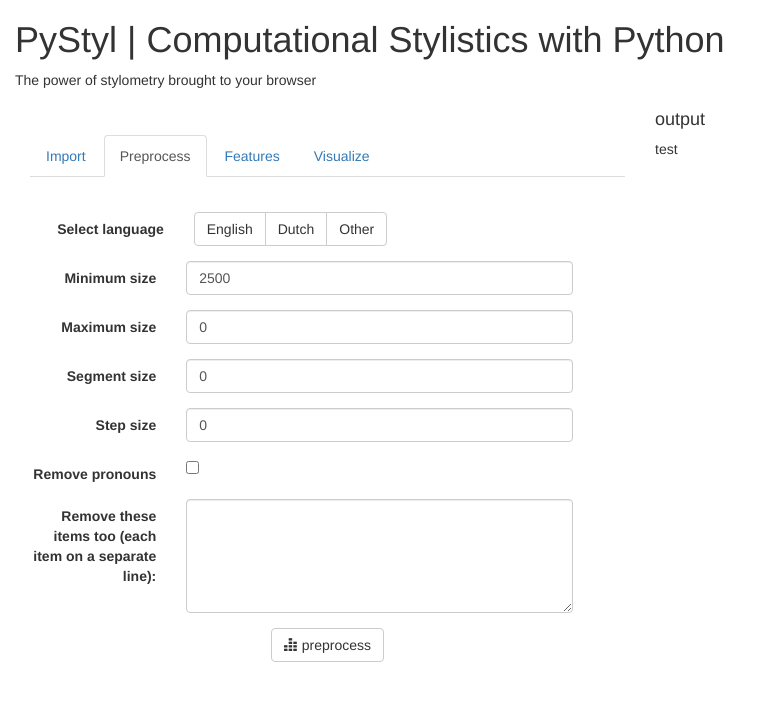
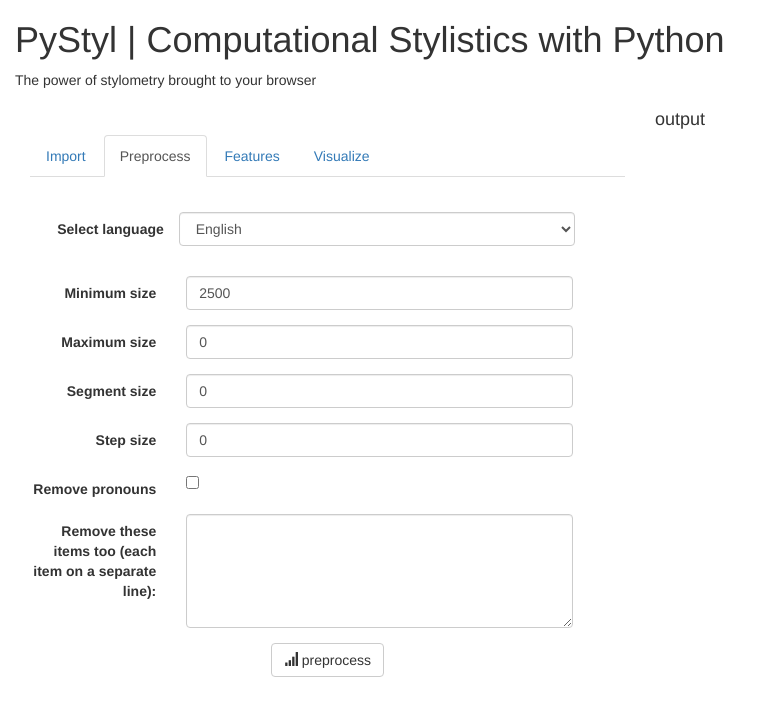
Before and after one commit to mikekestemont/pystyl, a Flask app: page / in a window 1280 px wide, after a click on "Preprocess". Shown: the top 716 px of the page, without its empty margins (0-771 px from the left). Run offline with Flask 2, Linux system fonts and the light colour scheme; some libraries are stand-ins or nearby versions.

Commit message:
more progress

```diff
--- a/app/static/js/pystyl.js
+++ b/app/static/js/pystyl.js
@@ -2,6 +2,23 @@
     $("#import-btn").click(function() {
         var data = $('#import-settings-id').serializeArray();
         console.log(data);
+
+        var control = document.getElementById("files-id");
+control.addEventListener("change", function(event) {
+
+    // When the control has changed, there are new files
+
+    var i = 0,
+        files = control.files,
+        len = files.length;
+
+    for (; i < len; i++) {
+        console.log("Filename: " + files[i].name);
+        console.log("Type: " + files[i].type);
+        console.log("Size: " + files[i].size + " bytes");
+    }
+
+}, false);
 
         $.ajax({
           contentType: 'application/json;charset=UTF-8',
--- a/app/templates/index.html
+++ b/app/templates/index.html
@@ -24,7 +24,7 @@
                     <div class="form-group">
                         <label for="inputEmail3" class="col-sm-3 control-label">Input files</label>
                         <div class="col-sm-8">
-                            <span class="btn btn-file"><input type="file" id="files-id" name='files-name'/></span>
+                            <span class="btn btn-file"><input type="file" id="files-id" name='files-name' multiple/></span>
                         </div>
                     </div>
 
@@ -51,7 +51,7 @@
                 </form>
                 <div class='text-center'>
                     <button type="button" id="import-btn" class="btn btn-default">
-                        <span class="glyphicon glyphicon-equalizer" aria-hidden="true"></span> import
+                        <span class="glyphicon glyphicon-folder-open" aria-hidden="true"></span> import
                     </button>
                 </div>
             </div> <!-- end of import tab -->
@@ -59,14 +59,16 @@
             <div class="tab-pane" id="preprocess">
                 <form class="form-horizontal" id="preprocessing-settings-id" name='preprocessing-settings-name'>
                     <div class="form-group">&nbsp;</div>
-                        <label for="inputEmail3" class="col-sm-3 control-label">Select language</label>
-                        <div class="col-sm-8">
-                            <div class="btn-group" role="group" aria-label="..." id="language-id" name='language-name'>
-                                <button type="button" class="btn btn-default">English</button>
-                                <button type="button" class="btn btn-default">Dutch</button>
-                                <button type="button" class="btn btn-default">Other</button>
-                            </div>
+                    <label class="col-sm-3 control-label">Select language</label>
+                    <div class="col-sm-8">
+                        <div class="form-group">
+                            <select class="form-control" id="language-id" name='language-name'>
+                                <option>English</option>
+                                <option>Dutch</option>
+                                <option>Other</option>
+                            </select>
                         </div>
+                    </div>
                     <div class="form-group">&nbsp;</div>
                     <div class="form-group">
                         <label for="inputEmail3" class="col-sm-3 control-label">Minimum size</label>
@@ -107,7 +109,7 @@
                 </form>
                 <div class='text-center'>
                     <button type="button" id="preprocess-btn" class="btn btn-default">
-                        <span class="glyphicon glyphicon-equalizer" aria-hidden="true"></span> preprocess
+                        <span class="glyphicon glyphicon-signal" aria-hidden="true"></span> preprocess
                     </button>
                 </div>
             </div> <!-- end of preprocess tab -->
@@ -115,22 +117,26 @@
             <div class="tab-pane" id="features">
                 <form class="form-horizontal" id="features-settings-id" name='features-settings-name'>
                     <div class="form-group">&nbsp;</div>
-                    <label for="xxx" class="col-sm-3 control-label">Vector space</label>
+                    <label class="col-sm-3 control-label">Vector space</label>
                     <div class="col-sm-8">
-                        <div id='ttt' class="btn-group" role="group" aria-label="...">
-                            <button type="button" class="btn btn-default">Tf</button>
-                            <button type="button" class="btn btn-default">Scaled</button>
-                            <button type="button" class="btn btn-default">TfIdf</button>
-                            <button type="button" class="btn btn-default">Std</button>
+                        <div class="form-group">
+                            <select class="form-control" id="vector-space-id" name='vector-space-name'>
+                                <option>Tf</option>
+                                <option>Scaled</option>
+                                <option>Std</option>
+                                <option>TfIdf</option>
+                            </select>
                         </div>
                     </div>
                     <div class="form-group">&nbsp;</div>
-                    <label for="xxx" class="col-sm-3 control-label">Type</label>
+                    <label class="col-sm-3 control-label">Feature type</label>
                     <div class="col-sm-8">
-                        <div id='rrr' class="btn-group" role="group" aria-label="...">
-                            <button type="button" class="btn btn-default">Words</button>
-                            <button type="button" class="btn btn-default">Characters</button>
-                            <button type="button" class="btn btn-default">Characters (in words)</button>
+                        <div class="form-group">
+                            <select class="form-control" id="feature-type-id" name='feature-type-name'>
+                                <option>Words</option>
+                                <option>Characters</option>
+                                <option>Characters (in words)</option>
+                            </select>
                         </div>
                     </div>
                     <div class="form-group">&nbsp;</div>
@@ -161,7 +167,7 @@
                 </form>
                 <div class='text-center'>
                     <button type="button" id="features-btn" class="btn btn-default">
-                        <span class="glyphicon glyphicon-equalizer" aria-hidden="true"></span> featurize
+                        <span class="glyphicon glyphicon-scale" aria-hidden="true"></span> featurize
                     </button>
                 </div>
             </div> <!-- end of features tab -->
@@ -184,7 +190,6 @@
     <div class="col-sm-6"> <!-- begin of right panel -->
         <h4>output</h4>
         <div id="image-output"></div>
-        <p> test</p>
     </div> <!-- end of right panel -->
 
 </div>
```
